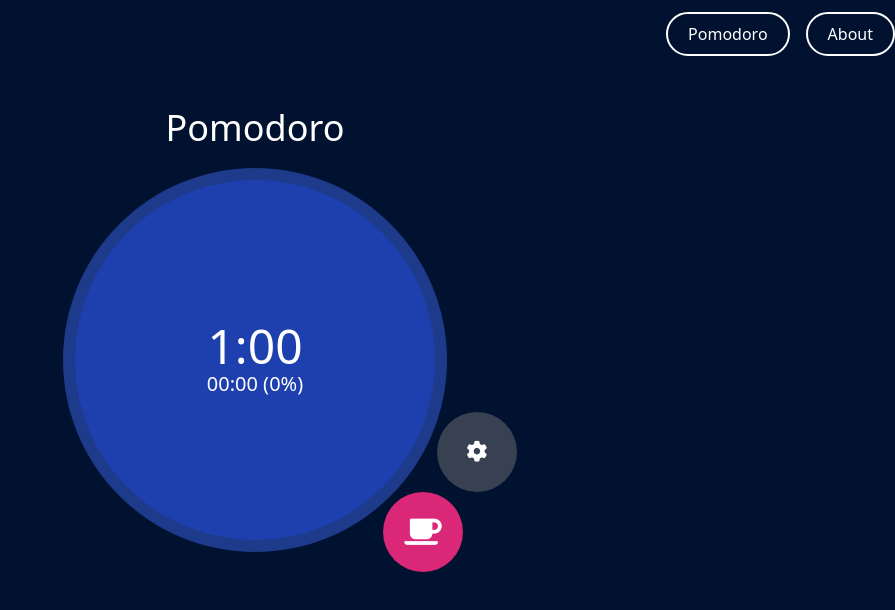
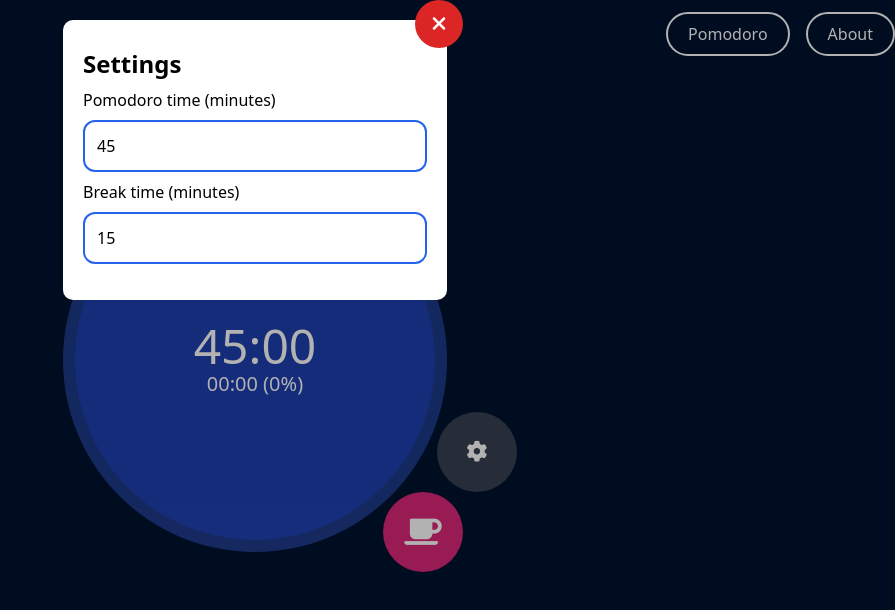
Before and after one commit to LombardoCode/pomodoro-web, a React (Create React App) app: page / in a window 1280 px wide. Both pictures are taken after a click on the button 862 px from the left and 452 px from the top of the page. Shown: the top 610 px of the page, without its empty margins (385-1280 px from the left). Built offline with nearby package versions, Linux system fonts and the light colour scheme.

Commit message:
[UPDATE]: Settings tab has been transformed into a modal.

```diff
--- /dev/null
+++ b/src/components/Modal/Modal.jsx
@@ -0,0 +1,29 @@
+import "./modal.css";
+
+const Modal = ({ children, setShowModal }) => {
+	const hideModal = (e) => {
+		if (e.target == e.currentTarget) {
+			setShowModal(false);
+		}
+	};
+
+	return (
+		<div className="overlay" onClick={hideModal}>
+			<div className="modal w-96 bg-white px-5 py-2">
+				<span
+					id="xcross"
+					className="absolute flex justify-center items-center -right-4 -top-5 bg-red-600 hover:bg-red-700 transition-all w-12 h-12 rounded-full cursor-pointer"
+					onClick={hideModal}
+				>
+					<i
+						className="fas fa-times text-white font-bold text-xl"
+						onClick={hideModal}
+					></i>
+				</span>
+				<div>{children}</div>
+			</div>
+		</div>
+	);
+};
+
+export default Modal;
--- /dev/null
+++ b/src/components/Modal/modal.css
@@ -0,0 +1,18 @@
+.overlay {
+	position: fixed;
+	left: 0%;
+	top: 0%;
+	width: 100%;
+	height: 100%;
+	background-color: rgba(0, 0, 0, 0.3);
+	z-index: 11;
+}
+
+.modal {
+	position: fixed;
+	z-index: 10;
+	left: 50%;
+	top: 20%;
+	transform: translate(-50%, -50%);
+	border-radius: 10px;
+}
--- a/src/components/Settings/Settings.jsx
+++ b/src/components/Settings/Settings.jsx
@@ -1,9 +1,9 @@
-import { useEffect, useRef, useState } from "react";
+import { useEffect, useState } from "react";
 import "./settings.css";
+import Modal from "../Modal/Modal";
 
 const Settings = ({ resetTimer, minutesInitializer, minutes }) => {
-	const settingsForm = useRef(null);
-	const [displaySettings, setDisplaySettings] = useState(true);
+	const [displaySettings, setDisplaySettings] = useState(false);
 	const [formValues, setFormValues] = useState(minutes);
 
 	useEffect(() => {
@@ -24,6 +24,10 @@ const Settings = ({ resetTimer, minutesInitializer, minutes }) => {
 		}
 	};
 
+	const onSetShowModal = (value) => {
+		setDisplaySettings(value);
+	};
+
 	return (
 		<div className="relative">
 			<button
@@ -34,14 +38,11 @@ const Settings = ({ resetTimer, minutesInitializer, minutes }) => {
 				<i className="fas fa-cog"></i>
 			</button>
 			{displaySettings && (
-				<div id="settings-tab" className="bg-blue-900 text-white font-4xl py-5">
+				<Modal setShowModal={onSetShowModal}>
+					<div id="settings-tab" className="text-black font-4xl py-5">
 						<div className="container mx-auto">
 							<h1 className="text-2xl font-bold mb-2">Settings</h1>
-						<form
-							id="timer-settings"
-							className="flex justify-between"
-							ref={settingsForm}
-						>
+							<form id="timer-settings" className="flex flex-col">
 								<div id="pomodoro-timer-settings">
 									<p>Pomodoro time (minutes)</p>
 									<input
@@ -50,7 +51,7 @@ const Settings = ({ resetTimer, minutesInitializer, minutes }) => {
 										type="number"
 										value={formValues.pomodoroMinutes}
 										onChange={changeMinutes}
-									className="input-number"
+										className="w-full text-black my-2 p-3 rounded-xl border-2 border-blue-600"
 									/>
 								</div>
 								<div id="break-timer-settings">
@@ -61,12 +62,13 @@ const Settings = ({ resetTimer, minutesInitializer, minutes }) => {
 										type="number"
 										value={formValues.breakMinutes}
 										onChange={changeMinutes}
-									className="input-number"
+										className="w-full text-black my-2 p-3 rounded-xl border-2 border-blue-600"
 									/>
 								</div>
 							</form>
 						</div>
 					</div>
+				</Modal>
 			)}
 		</div>
 	);
--- a/src/components/Settings/settings.css
+++ b/src/components/Settings/settings.css
@@ -6,18 +6,3 @@
 	font-size: 1.3rem;
 	margin: 0px 10px;
 }
-
-#settings-tab {
-	position: fixed;
-	width: 100%;
-	left: 0;
-	bottom: 0;
-	padding: 44px 0px;
-}
-
-.input-number {
-	padding: 12px;
-	margin: 5px 0px;
-	color: #000000;
-	border-radius: 6px;
-}
--- a/src/components/pages/Pomodoro/Pomodoro.jsx
+++ b/src/components/pages/Pomodoro/Pomodoro.jsx
@@ -8,8 +8,8 @@ const Pomodoro = () => {
 	const [leftDegrees, setLeftDegrees] = useState(180);
 	const [rightDegrees, setRightDegrees] = useState(180);
 	const [minutes, setMinutes] = useState({
-		pomodoroMinutes: 1,
-		breakMinutes: 2,
+		pomodoroMinutes: 45,
+		breakMinutes: 15,
 	});
 	const [secondsPast, setSecondsPast] = useState(0);
 	const [secondsLeft, setSecondsLeft] = useState(minutes.pomodoroMinutes * 60);
```
Lines whose indentation alone changed are shown as unchanged.
